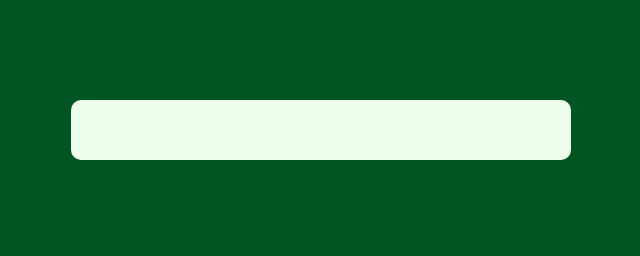
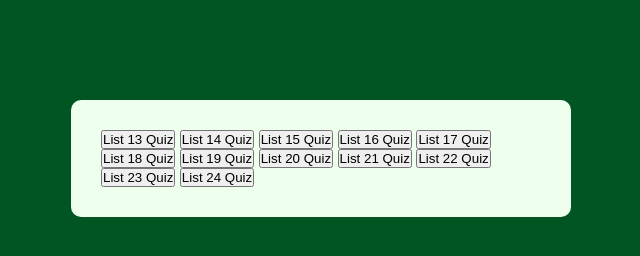
Before and after one commit to N4TH4N-K/Stems-List, a plain HTML site: page index.html in a window 1280 px wide. Shown: the whole page, without its empty margins (319-959 px from the left). Drawn offline with Linux system fonts and the light colour scheme.

Commit message:
Update index.html

```diff
--- a/index.html
+++ b/index.html
@@ -7,7 +7,7 @@
     </head>
     <body>
         <div class="app">
-            <div class="quiz">
+            <div>
                 <button onclick="window.location.href='https://stems-list.onrender.com/index.html'">List 13 Quiz</button>
                 <button onclick="window.location.href='list14.html'">List 14 Quiz</button>
                 <button onclick="window.location.href='list15.html'">List 15 Quiz</button>
```
